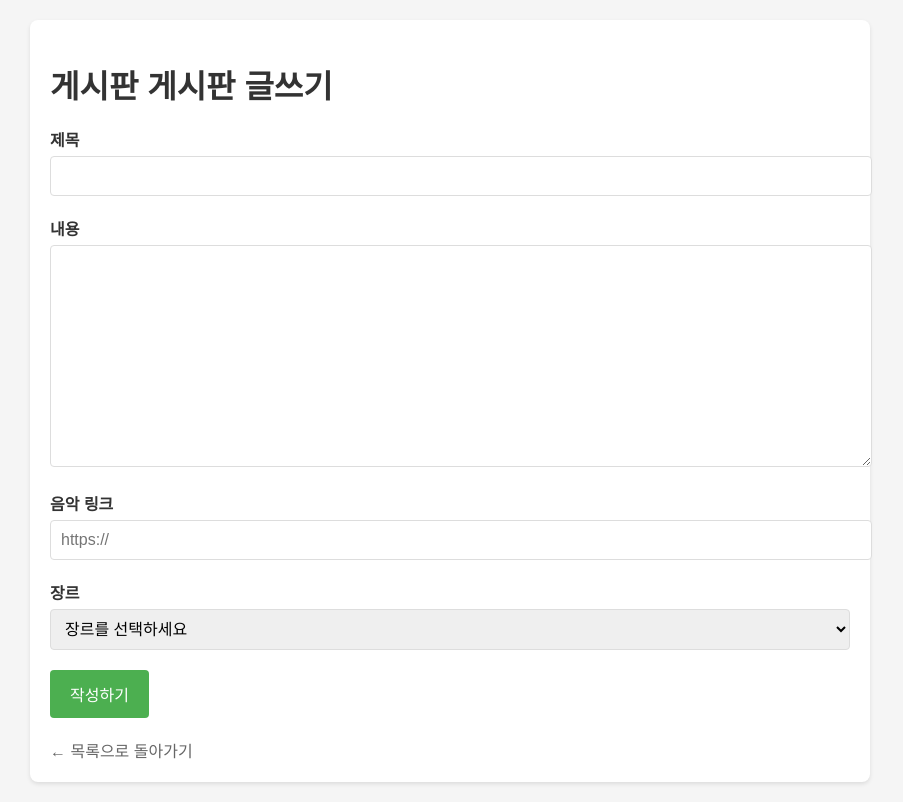
After one commit to OZ-10-mentoring/ShareMusic, a Django app: page /board/post/write in a window 1280 px wide. The commit adds this page. Shown: the whole page, without its empty margins (190-1093 px from the left). Run offline with Django 5.2, Linux system fonts and the light colour scheme.

Commit message:
Feat: Add create post

```diff
--- a/board/templates/board.html
+++ b/board/templates/board.html
@@ -78,7 +78,7 @@
                 </li>
             {% endfor %}
         </ul>
-        <a href="#" class="write-button">글쓰기</a>
+        <a href="/board/post/write?type={{ board_name }}" class="write-button">글쓰기</a>
     </div>
 </body>
 </html>
--- /dev/null
+++ b/board/templates/write.html
@@ -0,0 +1,115 @@
+<!DOCTYPE html>
+<html lang="ko">
+<head>
+    <meta charset="UTF-8">
+    <meta name="viewport" content="width=device-width, initial-scale=1.0">
+    <title>글쓰기</title>
+    <style>
+        body {
+            font-family: 'Arial', sans-serif;
+            margin: 0;
+            padding: 20px;
+            background-color: #f5f5f5;
+        }
+        .container {
+            max-width: 800px;
+            margin: 0 auto;
+            background-color: white;
+            padding: 20px;
+            border-radius: 8px;
+            box-shadow: 0 2px 4px rgba(0,0,0,0.1);
+        }
+        h1 {
+            color: #333;
+            margin-bottom: 20px;
+        }
+        .form-group {
+            margin-bottom: 20px;
+        }
+        label {
+            display: block;
+            margin-bottom: 5px;
+            color: #333;
+            font-weight: bold;
+        }
+        input[type="text"],
+        textarea,
+        select {
+            width: 100%;
+            padding: 10px;
+            border: 1px solid #ddd;
+            border-radius: 4px;
+            font-size: 16px;
+        }
+        textarea {
+            height: 200px;
+            resize: vertical;
+        }
+        .submit-button {
+            background-color: #4CAF50;
+            color: white;
+            padding: 12px 20px;
+            border: none;
+            border-radius: 4px;
+            cursor: pointer;
+            font-size: 16px;
+        }
+        .submit-button:hover {
+            background-color: #45a049;
+        }
+        .back-button {
+            display: inline-block;
+            margin-top: 20px;
+            color: #666;
+            text-decoration: none;
+        }
+        .back-button:hover {
+            color: #333;
+        }
+    </style>
+</head>
+<body>
+    <div class="container">
+        <h1>{{ korea_board_name }} 게시판 글쓰기</h1>
+        <form method="post">
+            {% csrf_token %}
+            <div class="form-group">
+                <label for="title">제목</label>
+                <input type="text" id="title" name="title" required>
+            </div>
+
+            <div class="form-group">
+                <label for="content">내용</label>
+                <textarea id="content" name="content2" required></textarea>
+            </div>
+
+            <div class="form-group">
+                <label for="music_link">음악 링크</label>
+                <input type="text" id="music_link" name="music_link" placeholder="https://">
+            </div>
+
+            <div style="display: none">
+                <input type="text" id="board_name" name="board_name" value="{{ board_name }}">
+            </div>
+
+            <div class="form-group">
+                <label for="genre">장르</label>
+                <select id="genre" name="genre">
+                    <option value="">장르를 선택하세요</option>
+                    <option value="pop">팝</option>
+                    <option value="rock">록</option>
+                    <option value="hiphop">힙합</option>
+                    <option value="classic">클래식</option>
+                    <option value="jazz">재즈</option>
+                    <option value="electronic">일렉트로닉</option>
+                    <option value="r&b">R&B</option>
+                    <option value="kpop">K-POP</option>
+                </select>
+            </div>
+
+            <button type="submit" class="submit-button">작성하기</button>
+        </form>
+        <a href="board.html" class="back-button">← 목록으로 돌아가기</a>
+    </div>
+</body>
+</html>
--- a/board/views.py
+++ b/board/views.py
@@ -1,4 +1,4 @@
-from django.shortcuts import render
+from django.shortcuts import render, redirect
 
 from board.models import Post
 
@@ -29,5 +29,46 @@ def get_posts(request, board_name):
         {
             "posts": post_qs,
             "korea_board_name": korea_board_name,
+            "board_name": board_name,
         }
     )
+
+
+def create_post(request):
+    board_name = request.GET.get('type')
+    korea_board_name = "게시판"
+    if board_name == "recommend":
+        korea_board_name = "추천"
+    elif board_name == "review":
+        korea_board_name = "리뷰"
+    elif board_name == "free":
+        korea_board_name = "자유"
+    if request.method == "GET":
+        return render(
+            request,
+            "write.html",
+            {
+                "korea_board_name": korea_board_name,
+                "board_name": board_name,
+            },
+        )
+    elif request.method == "POST":
+        title = request.POST.get('title')
+        content = request.POST.get('content2')
+        music_link = request.POST.get('music_link')
+        genre = request.POST.get('genre')
+        board_name = request.POST.get('board_name')
+        if board_name == "recommend":
+            korea_board_name = "추천"
+        elif board_name == "review":
+            korea_board_name = "리뷰"
+        elif board_name == "free":
+            korea_board_name = "자유"
+        Post.objects.create(
+            title=title,
+            content=content,
+            classification=korea_board_name,
+            music_link=music_link,
+            genre=genre,
+        )
+        return redirect('get_boards', board_name=board_name)
--- a/config/urls.py
+++ b/config/urls.py
@@ -2,6 +2,7 @@ from django.contrib import admin
 from django.urls import path
 
 from board.views import (
+    create_post,
     home,
     get_posts,
 )
@@ -11,4 +12,5 @@ urlpatterns = [
     path('admin/', admin.site.urls),
     path('', home, name='home'),
     path('board/<str:board_name>', get_posts, name='get_boards'),
+    path('board/post/write', create_post, name='create_post'),
 ]
```
